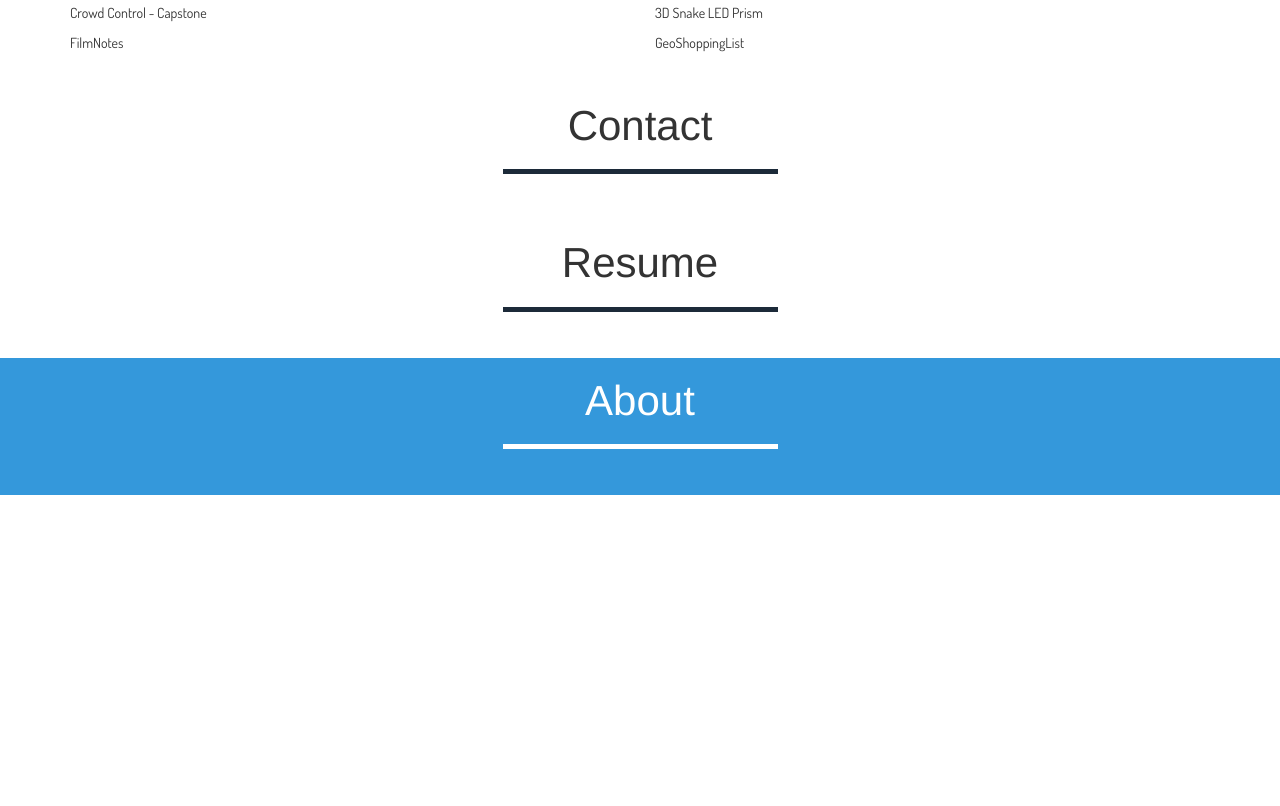
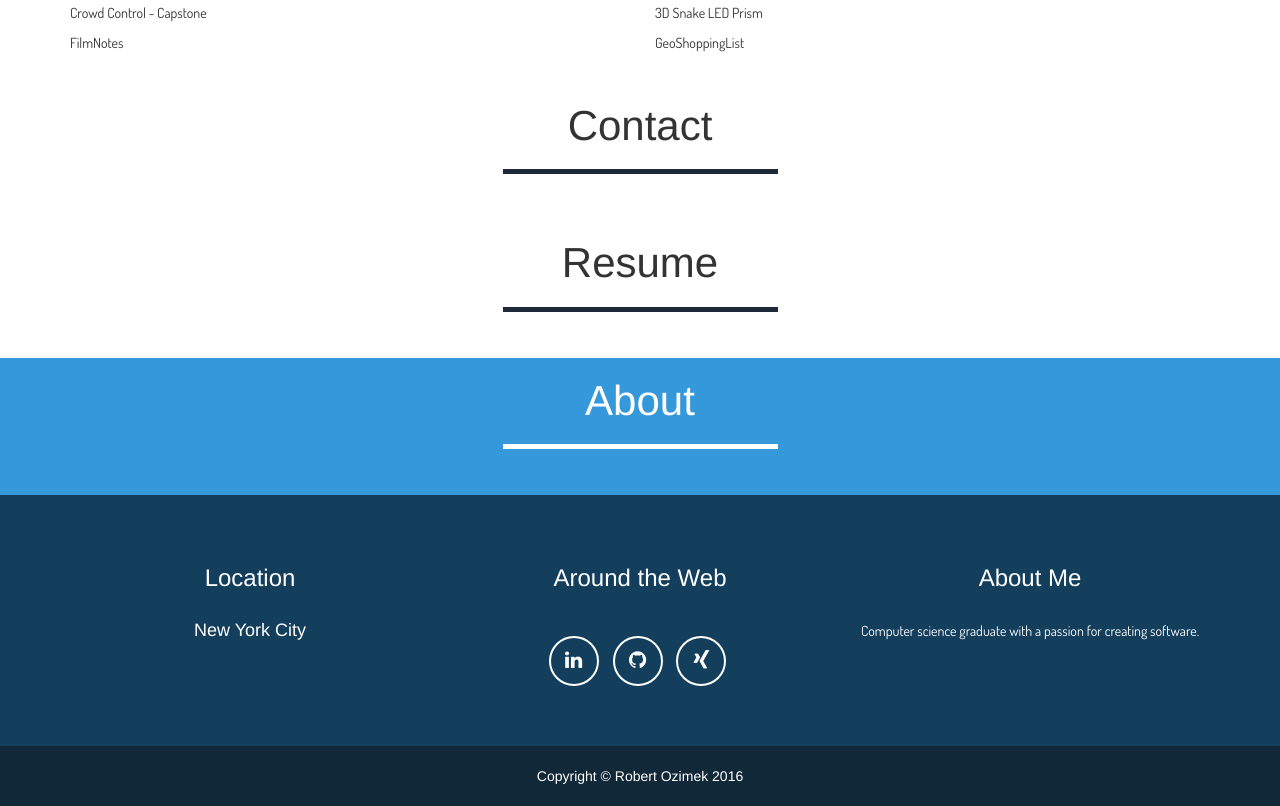
Before and after one commit to robertozimek/robertozimek.github.io, a plain HTML site: page index.html in a window 1280 px wide. Shown: the part 738-1544 px from the top of the page. Before the commit the page ends 1233 px from the top, so only its background shows below. Drawn offline with nearby package versions, Linux system fonts and the light colour scheme; a web font is replaced by a local one.

Commit message:
Added footer with location, social media links, about me

```diff
--- a/css/style.css
+++ b/css/style.css
@@ -100,3 +100,49 @@ section.about {
     padding-top: 75px;
   }
 }
+
+footer {
+  color: white;
+}
+footer h3 {
+  margin-bottom: 30px;
+}
+footer .footer-above {
+  padding-top: 50px;
+  background-color: #133f5d;
+}
+footer .footer-col {
+  margin-bottom: 50px;
+}
+footer .footer-below {
+  padding: 20px 0;
+  background-color: #112838;
+}
+
+.btn-social {
+  display: inline-block;
+  height: 50px;
+  width: 50px;
+  border: 2px solid white;
+  border-radius: 100%;
+  text-align: center;
+  font-size: 20px;
+  line-height: 45px;
+}
+
+.btn-outline {
+  color: white;
+  font-size: 20px;
+  border: solid 2px white;
+  background: transparent;
+  transition: all 0.3s ease-in-out;
+  margin-top: 15px;
+}
+.btn-outline:hover,
+.btn-outline:focus,
+.btn-outline:active,
+.btn-outline.active {
+  color: #1881bb;
+  background: white;
+  border: solid 2px white;
+}
--- a/index.html
+++ b/index.html
@@ -144,6 +144,47 @@
       </div>
     </section>
 
+    <!-- Footer -->
+    <footer class="text-center">
+        <div class="footer-above">
+            <div class="container">
+                <div class="row">
+                    <div class="footer-col col-md-4">
+                        <h3>Location</h3>
+                        <h4>New York City</h4>
+                    </div>
+                    <div class="footer-col col-md-4">
+                        <h3>Around the Web</h3>
+                        <ul class="list-inline">
+                            <li>
+                                <a href="https://linkedin.com/in/robertozimek" class="btn-social btn-outline"><i class="fa fa-fw fa-linkedin"></i></a>
+                            </li>
+                            <li>
+                                <a href="https://github.com/robertozimek" class="btn-social btn-outline"><i class="fa fa-fw fa-github"></i></a>
+                            </li>
+                            <li>
+                                <a href="https://www.xing.com/profile/Robert_Ozimek2" class="btn-social btn-outline"><i class="fa fa-fw fa-xing"></i></a>
+                            </li>
+                        </ul>
+                    </div>
+                    <div class="footer-col col-md-4">
+                        <h3>About Me</h3>
+                        <p>Computer science graduate with a passion for creating software.</p>
+                    </div>
+                </div>
+            </div>
+        </div>
+        <div class="footer-below">
+            <div class="container">
+                <div class="row">
+                    <div class="col-lg-12">
+                        Copyright &copy; Robert Ozimek 2016</a>
+                    </div>
+                </div>
+            </div>
+        </div>
+    </footer>
+
     <script type="text/javascript" src="bower_components/bootstrap/dist/js/bootstrap.min.js"></script>
   	<script type="text/javascript" src="bower_components/jquery.easing/dist/js/jquery.easing.1.3.js"></script>
     <script type="text/javascript" src="bower_components/smooth-scroll/dist/js/smooth-scroll.js"></script>
```
